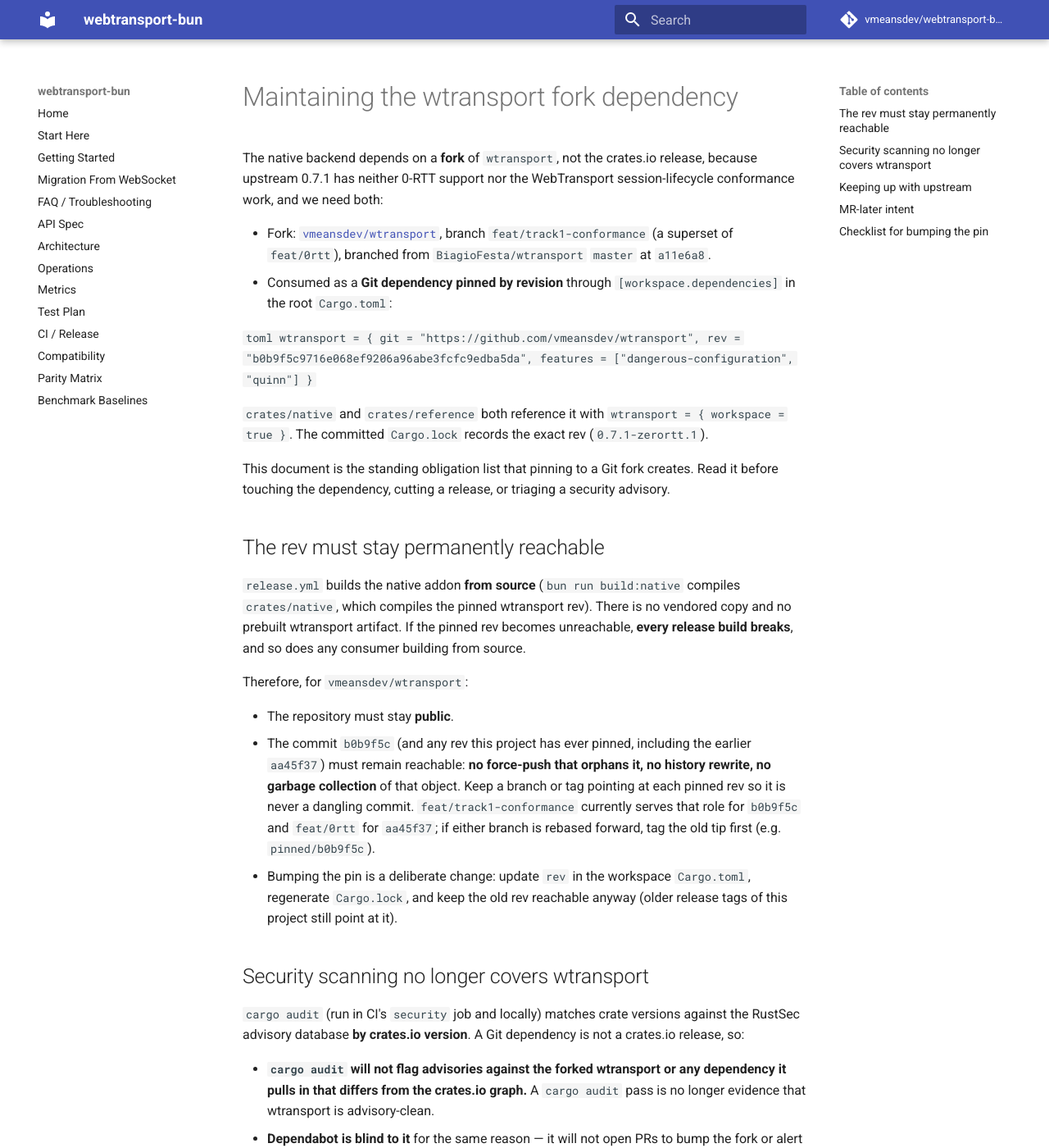
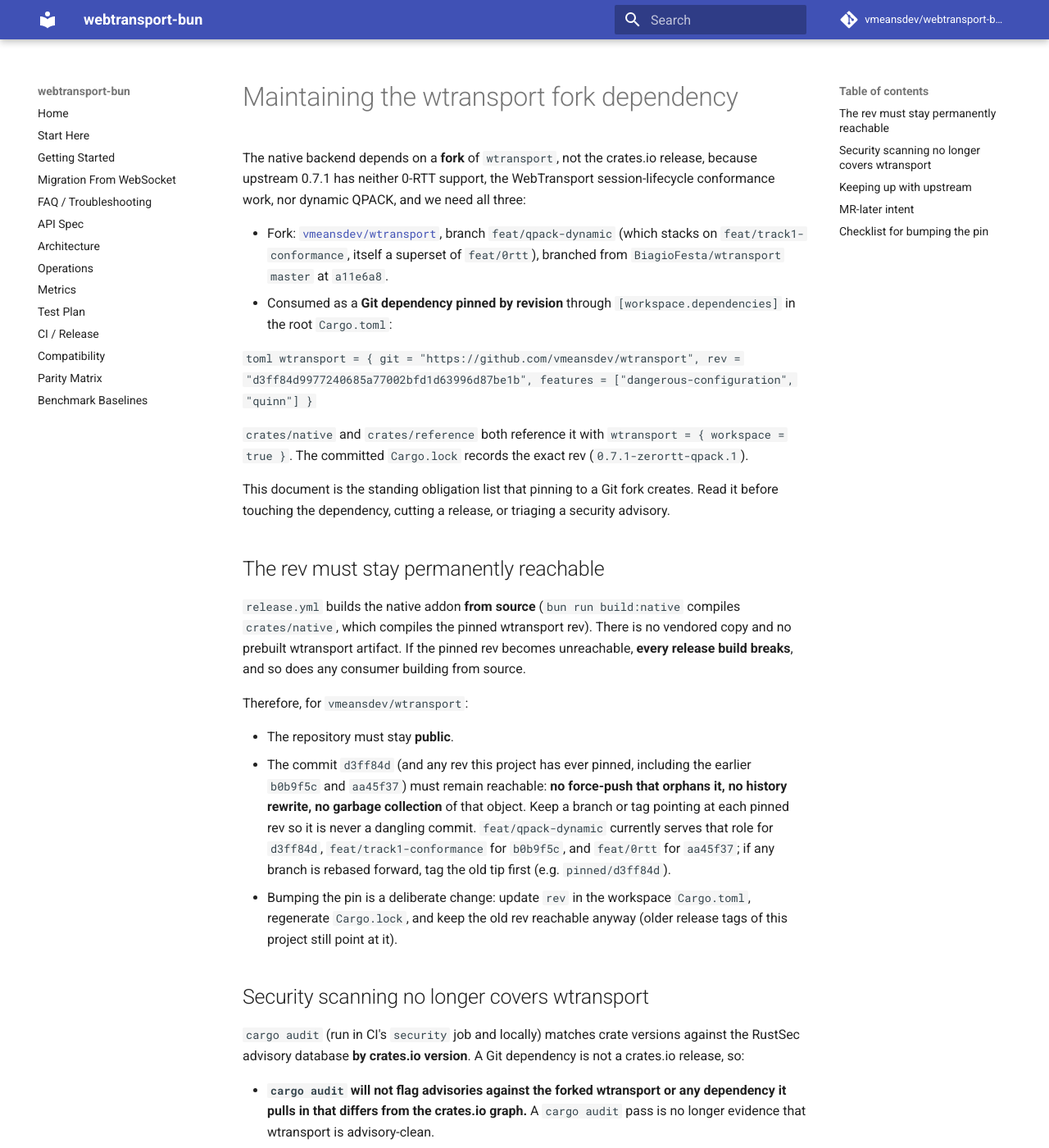
Before and after one commit to vmeansdev/webtransport-bun, an MkDocs documentation site: the page built from docs/FORK_MAINTENANCE.md, in a window 1280 px wide and 1400 px high. Shown: the whole window at 82% size. Built offline with MkDocs 1.6.1 and Material for MkDocs 9.7.7, drawn with Linux system fonts in a browser that asks for light colours; comment, search, counter and statistics services are not loaded; some of the changed text lies outside the part shown.

Commit message:
Re-pin wtransport to feat/qpack-dynamic for dynamic QPACK support
Bump the fork rev from b0b9f5c (feat/track1-conformance) to d3ff84d
(feat/qpack-dynamic, which stacks on it), regenerate Cargo.lock, and move
the FORK_MAINTENANCE rev references in lockstep. The new rev adds peer
dynamic-QPACK decode plus the encoder machinery; behavior here is neutral
because the default qpack_max_table_capacity is 0 (static-only, unchanged
wire behavior) until native options opt in.

Co-Authored-By: Claude Fable 5 <noreply@anthropic.com>
Claude-Session: https://claude.ai/code/session_016Td5mRn76CnP9Y8hDCfdki

````diff
--- a/docs/FORK_MAINTENANCE.md
+++ b/docs/FORK_MAINTENANCE.md
@@ -1,22 +1,23 @@
 # Maintaining the wtransport fork dependency
 
 The native backend depends on a **fork** of `wtransport`, not the crates.io
-release, because upstream 0.7.1 has neither 0-RTT support nor the WebTransport
-session-lifecycle conformance work, and we need both:
+release, because upstream 0.7.1 has neither 0-RTT support, the WebTransport
+session-lifecycle conformance work, nor dynamic QPACK, and we need all three:
 
 - Fork: [`vmeansdev/wtransport`](https://github.com/vmeansdev/wtransport),
-  branch `feat/track1-conformance` (a superset of `feat/0rtt`), branched from
-  `BiagioFesta/wtransport` `master` at `a11e6a8`.
+  branch `feat/qpack-dynamic` (which stacks on `feat/track1-conformance`, itself
+  a superset of `feat/0rtt`), branched from `BiagioFesta/wtransport` `master` at
+  `a11e6a8`.
 - Consumed as a **Git dependency pinned by revision** through
   `[workspace.dependencies]` in the root `Cargo.toml`:
 
   ```toml
-  wtransport = { git = "https://github.com/vmeansdev/wtransport", rev = "b0b9f5c9716e068ef9206a96abe3fcfc9edba5da", features = ["dangerous-configuration", "quinn"] }
+  wtransport = { git = "https://github.com/vmeansdev/wtransport", rev = "d3ff84d9977240685a77002bfd1d63996d87be1b", features = ["dangerous-configuration", "quinn"] }
   ```
 
   `crates/native` and `crates/reference` both reference it with
   `wtransport = { workspace = true }`. The committed `Cargo.lock` records the
-  exact rev (`0.7.1-zerortt.1`).
+  exact rev (`0.7.1-zerortt-qpack.1`).
 
 This document is the standing obligation list that pinning to a Git fork
 creates. Read it before touching the dependency, cutting a release, or
@@ -33,13 +34,13 @@ from source.
 Therefore, for `vmeansdev/wtransport`:
 
 - The repository must stay **public**.
-- The commit `b0b9f5c` (and any rev this project has ever pinned, including the
-  earlier `aa45f37`) must remain reachable: **no force-push that orphans it, no
-  history rewrite, no garbage collection** of that object. Keep a branch or tag
-  pointing at each pinned rev so it is never a dangling commit.
-  `feat/track1-conformance` currently serves that role for `b0b9f5c` and
-  `feat/0rtt` for `aa45f37`; if either branch is rebased forward, tag the old
-  tip first (e.g. `pinned/b0b9f5c`).
+- The commit `d3ff84d` (and any rev this project has ever pinned, including the
+  earlier `b0b9f5c` and `aa45f37`) must remain reachable: **no force-push that
+  orphans it, no history rewrite, no garbage collection** of that object. Keep a
+  branch or tag pointing at each pinned rev so it is never a dangling commit.
+  `feat/qpack-dynamic` currently serves that role for `d3ff84d`,
+  `feat/track1-conformance` for `b0b9f5c`, and `feat/0rtt` for `aa45f37`; if any
+  branch is rebased forward, tag the old tip first (e.g. `pinned/d3ff84d`).
 - Bumping the pin is a deliberate change: update `rev` in the workspace
   `Cargo.toml`, regenerate `Cargo.lock`, and keep the old rev reachable anyway
   (older release tags of this project still point at it).
@@ -100,7 +101,7 @@ then, the obligations above hold.
 
 ## Checklist for bumping the pin
 
-1. Rebase `feat/track1-conformance` on the fork; tag the old tip so its rev
+1. Rebase `feat/qpack-dynamic` on the fork; tag the old tip so its rev
    stays reachable.
 2. Push the fork (a maintainer action; agents do not push).
 3. Update `rev` in the root `Cargo.toml` `[workspace.dependencies]`.
````
Also changed, not shown: Cargo.toml (+6 -6 lines), 1 other file.
